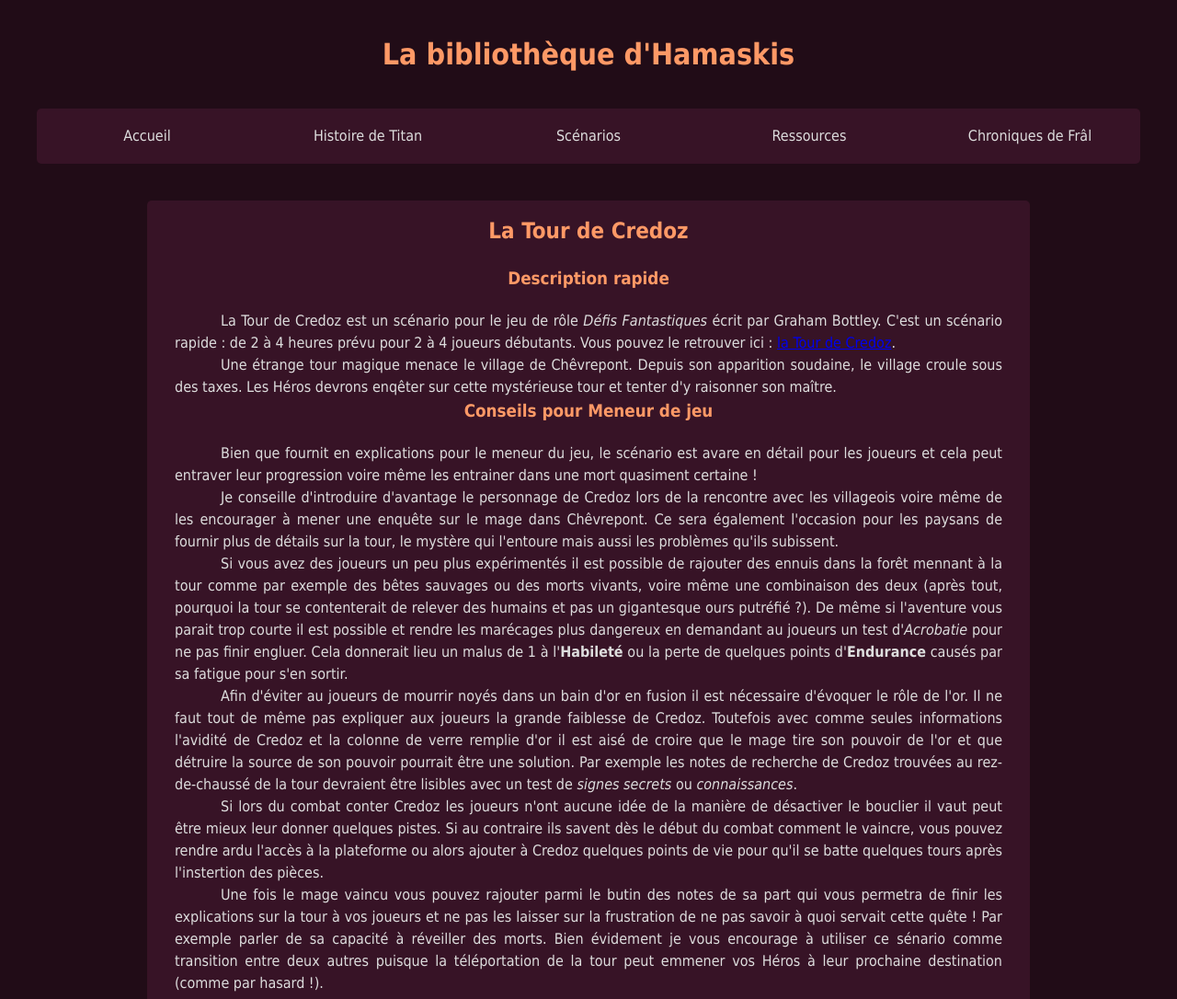
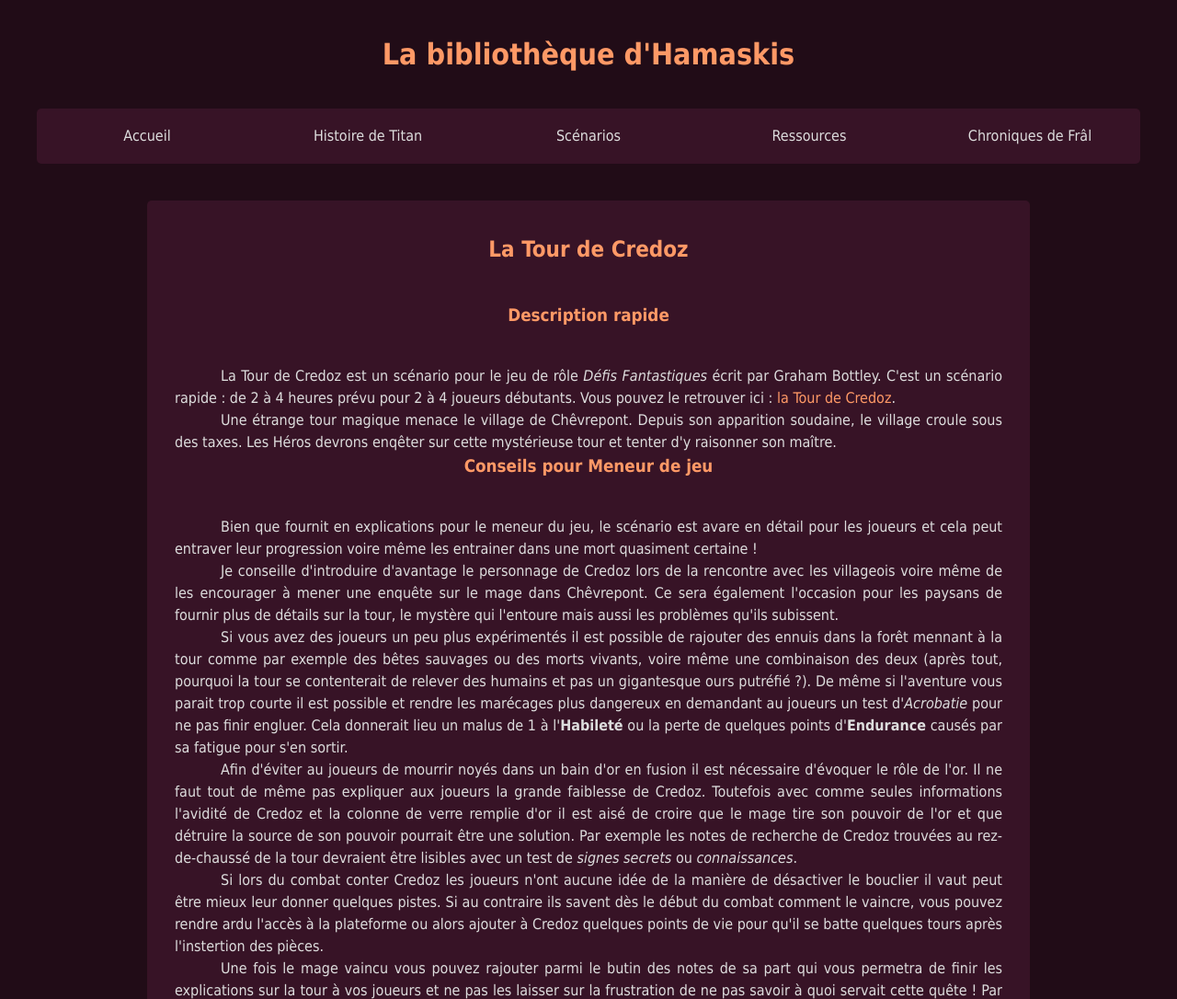
Before and after one commit to EsyArda/web, a plain HTML site: page projet web/subscenarios/credoz.html in a window 1280 px wide. Shown: the top 1086 px of the page at 92% size. Drawn offline with Linux system fonts and the light colour scheme.

Commit message:
mise a jour de l'affichage des liens

```diff
--- a/projet web/style.css
+++ b/projet web/style.css
@@ -52,14 +52,15 @@ section
 h2
 {
   text-align: center;
-  padding-bottom: 20px;
+  padding-top: 20px;
+  padding-bottom: 40px;
   color: #FF9966;
 }
 
 h3
 {
   text-align: center;
-  padding-bottom: 20px;
+  padding-bottom: 40px;
   color: #FF9966;
 }
 
@@ -71,6 +72,12 @@ h4
 p
 {
   text-indent: 50px;
+}
+
+p a
+{
+  text-decoration: none;
+  color: #FF9966;
 }
 
 /******************************************************************************/
@@ -90,6 +97,7 @@ footer
   background-color: #371326;
   border-radius: 5px; -moz-border-radius: 5px; -webkit-border-radius: 5px;
   text-align: center;
+  line-height: 50px;
   color: #DDD;
 }
 
```
Also changed, not shown: projet web/fral/tambour_gondrim_2.html (+2 -0 lines).
